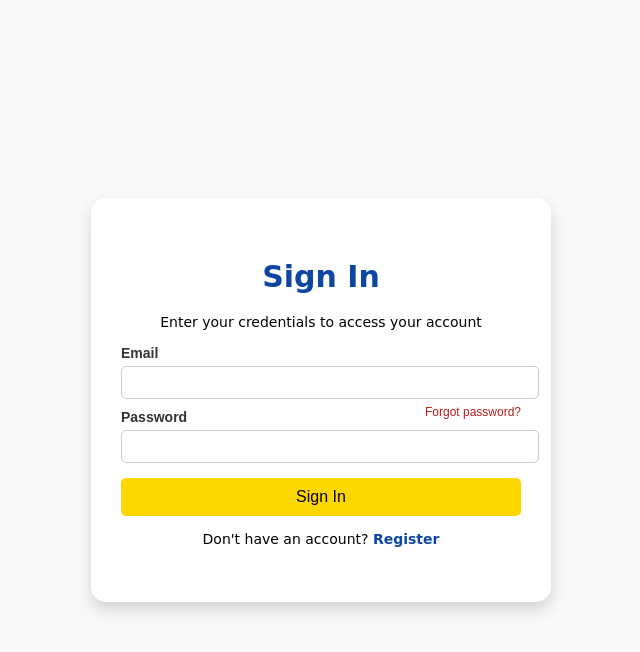
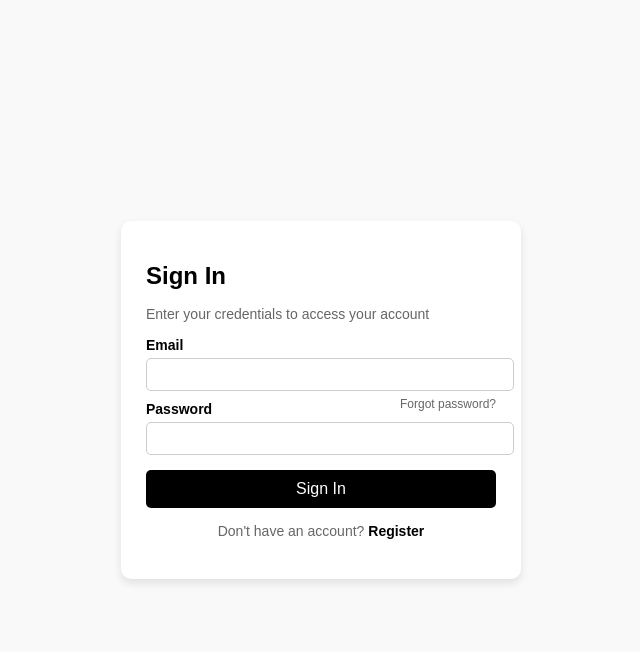
Before and after one commit to Devendra470/Alumni_Portal, a Django app: page /signin in a window 1280 px wide. Shown: the top 652 px of the page, without its empty margins (319-959 px from the left). Run offline with Django 5.2, Linux system fonts and the light colour scheme.

Commit message:
Revert "Changed colours"
This reverts commit 16a5927a122b9925991aed47413a4005b67cb897.

```diff
--- a/alumni/templates/alumni/joinnetwork.html
+++ b/alumni/templates/alumni/joinnetwork.html
@@ -2,13 +2,11 @@
 <html lang="en">
   <head>
     {% load static %}
-
     <meta charset="UTF-8" />
     <meta name="viewport" content="width=device-width, initial-scale=1.0" />
     <title>Create an Account</title>
     <link rel="stylesheet" href="{% static 'joinnetwork.css' %}" />
   </head>
-
   <body>
     <div class="form-container">
       <div style="background-color: rgb(226, 25, 25); text-align: center; border-radius: 50px 50px ; color: white;">
--- a/alumni/templates/alumni/signin.html
+++ b/alumni/templates/alumni/signin.html
@@ -1,9 +1,7 @@
 <!DOCTYPE html>
 <html lang="en">
-
   <head>
     {% load static %}
-
     <meta charset="UTF-8" />
     <meta name="viewport" content="width=device-width, initial-scale=1.0" />
     <title>Sign In</title>
@@ -44,5 +42,4 @@
       </p>
     </div>
   </body>
-
 </html>
--- a/static/signin.css
+++ b/static/signin.css
@@ -12,28 +12,23 @@ body {
 /* Form Container */
 .form-container {
     background-color: white;
-    padding: 40px 30px;
-    width: 100%;
-    max-width: 400px;
-    border-radius: 15px;
-    box-shadow: 0 8px 16px rgba(0, 0, 0, 0.15);
+    padding: 25px;
+    width: 350px;
+    border-radius: 10px;
+    box-shadow: 0 4px 8px rgba(0, 0, 0, 0.1);
     text-align: left;
 }
 
 /* Title and Subtitle */
 h1 {
-    font-size: 30px;
+    font-size: 24px;
     font-weight: bold;
-    text-align: center;
-    font-family: cursive;
-    color: #0D47A1;
 }
 
 p {
+    color: #666;
     font-size: 14px;
     margin-bottom: 15px;
-    text-align: center;
-    font-family: cursive;
 }
 
 /* Labels and Inputs */
@@ -42,7 +37,6 @@ label {
     font-weight: bold;
     display: block;
     margin-top: 10px;
-    color: #333 ;
 }
 
 input {
@@ -63,7 +57,7 @@ input {
 /* Forgot Password Link */
 .forgot-password {
     font-size: 12px;
-    color: #B71C1C;
+    color: #666;
     text-decoration: none;
 }
 
@@ -75,8 +69,8 @@ input {
 button {
     width: 100%;
     padding: 10px;
-    background-color: gold;
-    color: black;
+    background-color: black;
+    color: white;
     border: none;
     border-radius: 5px;
     font-size: 16px;
@@ -85,7 +79,7 @@ button {
 }
 
 button:hover {
-    background-color: #f5c518;
+    background-color: #333;
 }
 
 /* Register Link */
@@ -98,7 +92,7 @@ button:hover {
 .register-link a {
     font-weight: bold;
     text-decoration: none;
-    color: #0D47A1;
+    color: black;
 }
 
 .register-link a:hover {
```
Also changed, not shown: static/joinnetwork.css (+8 -12 lines). Lines whose indentation alone changed are shown as unchanged.
